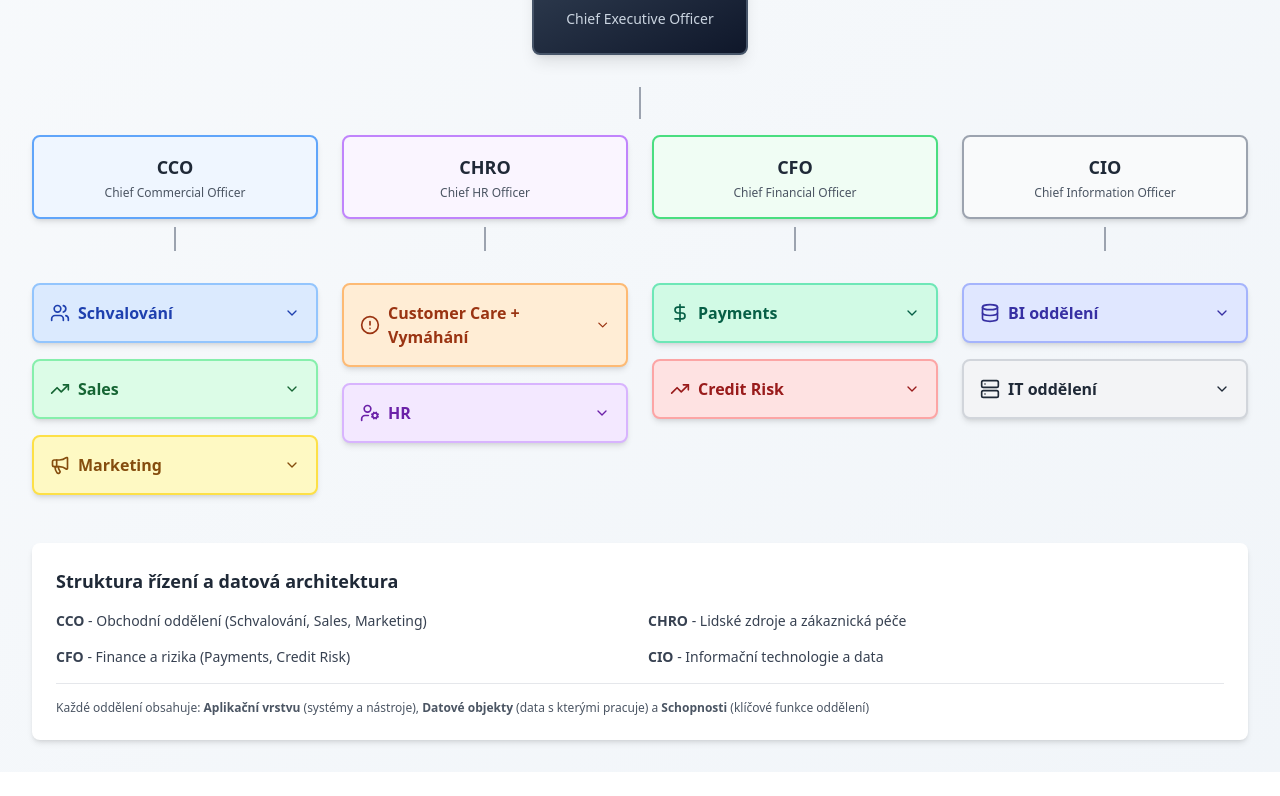
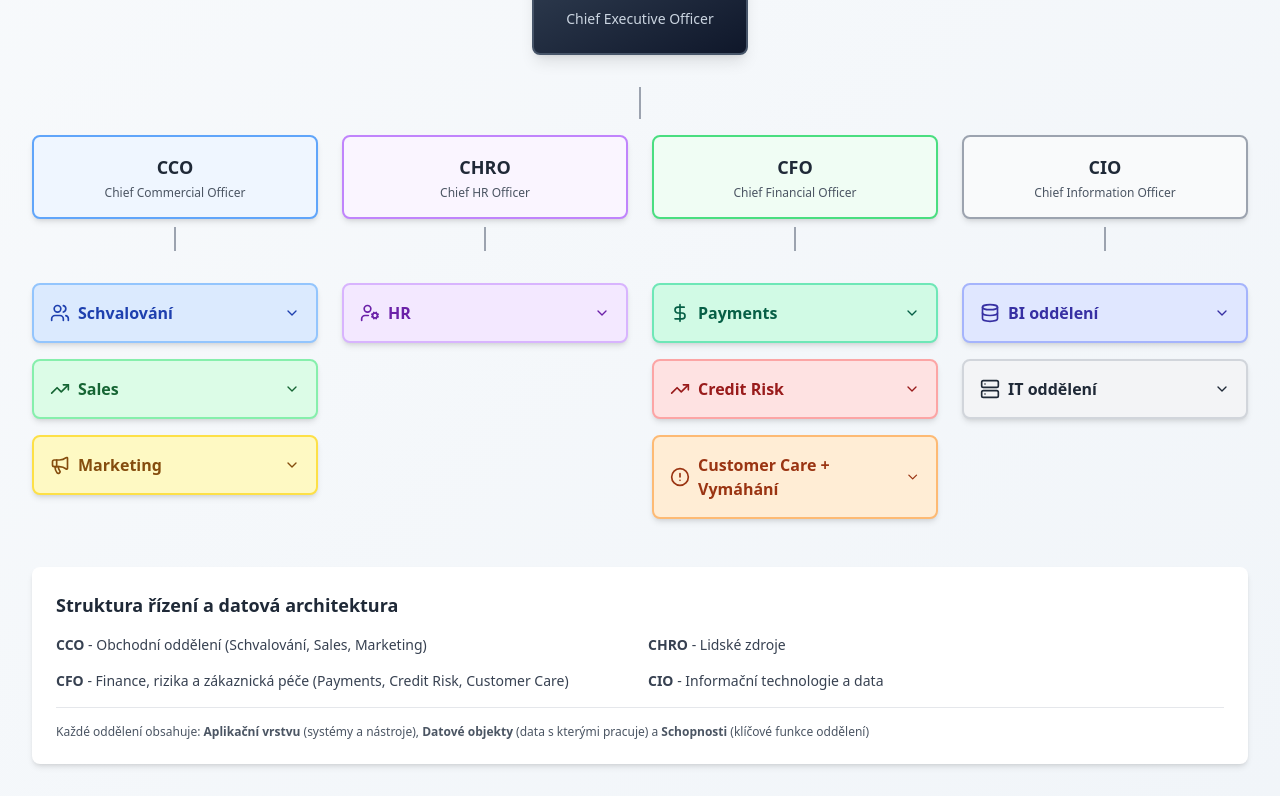
Before and after one commit to waid00/4IT536, a React (Vite) app: page / in a window 1280 px wide. Shown: the part 397-1193 px from the top of the page. Before the commit the page ends 1169 px from the top, so only its background shows below. Built offline with nearby package versions, Linux system fonts and the light colour scheme.

Commit message:
moved vymahani

```diff
--- a/src/App.jsx
+++ b/src/App.jsx
@@ -24,7 +24,7 @@ const MagicalMoneyDashboard = () => {
       icon: <TrendingUp className="w-5 h-5" />,
       color: 'bg-green-100 border-green-300',
       textColor: 'text-green-800',
-      applications: ['CRM', 'Zákaznický portál'],
+      applications: ['CRM', 'Zákaznický portál', 'Rezervační systém'], // <-- ZMĚNA ZDE
       dataObjects: ['Osoba (prospekt / zákazník)', 'Kontakt', 'Obchodní případy'],
       capabilities: ['Osobní kontakt se zákazníky', 'Akvizice nových klientů']
     },
@@ -101,8 +101,8 @@ const MagicalMoneyDashboard = () => {
   ];
 
   const ccoStructure = [0, 1, 2];
-  const chroStructure = [3, 4];
-  const cfoStructure = [5, 6];
+  const chroStructure = [4]; // <-- ZMĚNA ZDE (odebráno 3)
+  const cfoStructure = [5, 6, 3]; // <-- ZMĚNA ZDE (přidáno 3)
   const cioStructure = [7, 8];
 
   const DepartmentCard = ({ dept, index }) => {
@@ -240,8 +240,8 @@ const MagicalMoneyDashboard = () => {
           <h3 className="font-bold text-lg mb-4 text-gray-800">Struktura řízení a datová architektura</h3>
           <div className="grid grid-cols-1 md:grid-cols-2 gap-4 text-sm text-gray-700">
             <div><span className="font-semibold">CCO</span> - Obchodní oddělení (Schvalování, Sales, Marketing)</div>
-            <div><span className="font-semibold">CHRO</span> - Lidské zdroje a zákaznická péče</div>
-            <div><span className="font-semibold">CFO</span> - Finance a rizika (Payments, Credit Risk)</div>
+            <div><span className="font-semibold">CHRO</span> - Lidské zdroje</div>
+            <div><span className="font-semibold">CFO</span> - Finance, rizika a zákaznická péče (Payments, Credit Risk, Customer Care)</div>
             <div><span className="font-semibold">CIO</span> - Informační technologie a data</div>
           </div>
           <div className="mt-4 pt-4 border-t border-gray-200">
```
